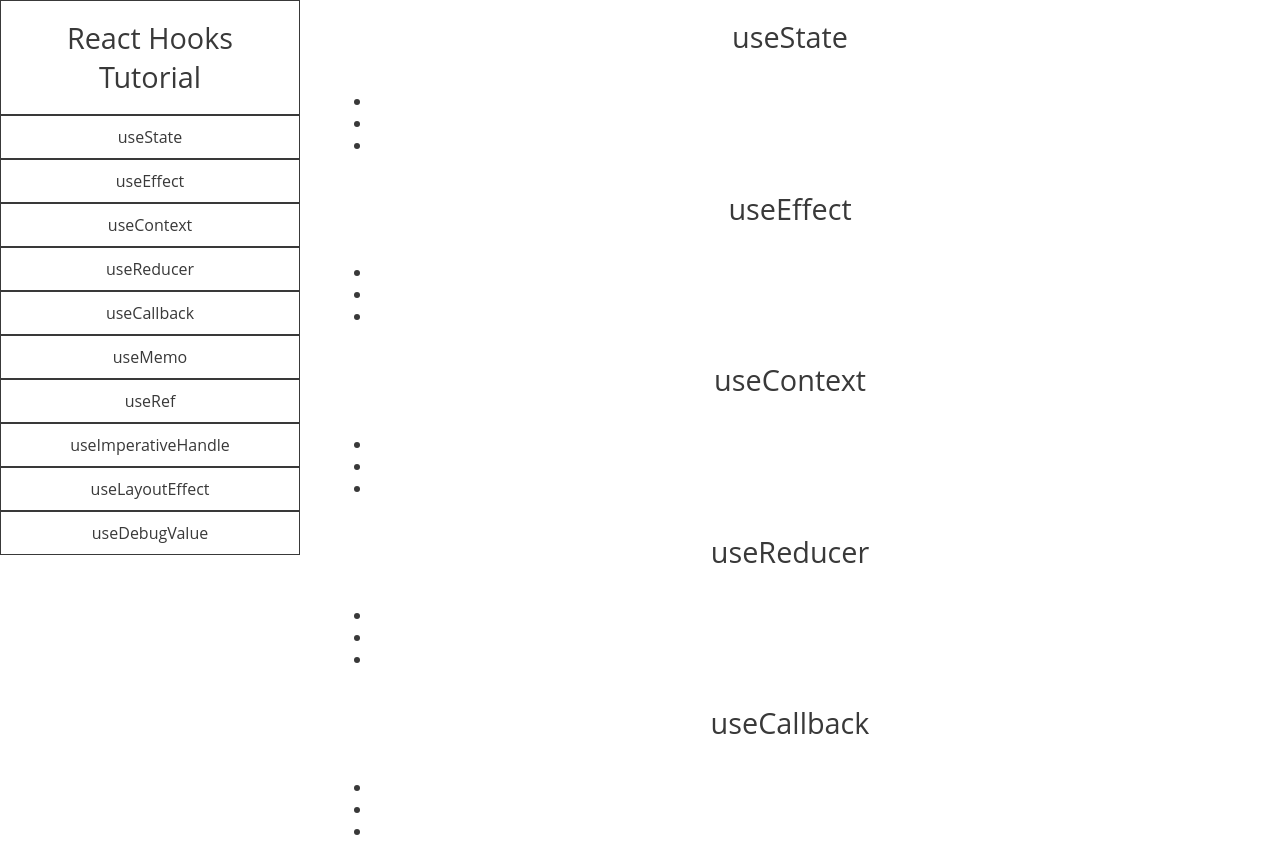
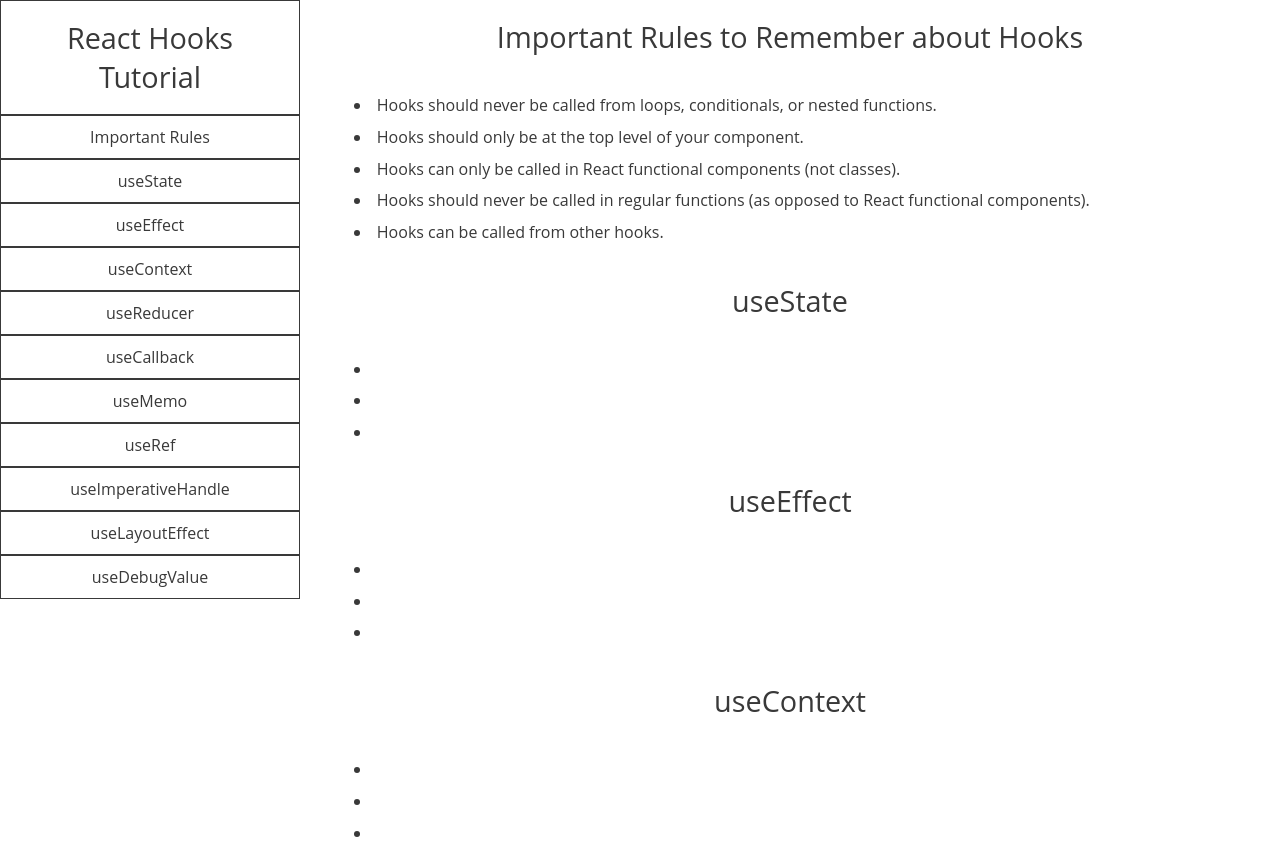
Before and after one commit to SabrinaMarkon/css-technical-documentation-page, a website: page index.html in a window 1280 px wide. Shown: the top 851 px of the page. Drawn offline with Linux system fonts and the light colour scheme.

Commit message:
Add React Hook important rules section.

```diff
--- a/index.html
+++ b/index.html
@@ -12,6 +12,7 @@
       <nav id="navbar">
         <header>React Hooks Tutorial</header>
         <ul>
+          <li><a href="#hookRules" class="nav-link">Important Rules</a></li>
           <li><a href="#useState" class="nav-link">useState</a></li>
           <li><a href="#useEffect" class="nav-link">useEffect</a></li>
           <li><a href="#useContext" class="nav-link">useContext</a></li>
@@ -25,6 +26,16 @@
         </ul>
       </nav>
       <main id="main-doc">
+          <section class="main-section" id="hookRules">
+            <header>Important Rules to Remember about Hooks</header>
+            <ul>
+              <li>Hooks should never be called from loops, conditionals, or nested functions.</li>
+              <li>Hooks should only be at the top level of your component.</li>
+              <li>Hooks can only be called in React functional components (not classes).</li>
+              <li>Hooks should never be called in regular functions (as opposed to React functional components).</li>
+              <li>Hooks can be called from other hooks.</li>
+            </ul>
+          </section>
         <section class="main-section" id="useState">
           <header>useState</header>
           <p></p>
--- a/styles.css
+++ b/styles.css
@@ -42,6 +42,9 @@ main {
   width: 100%;
   padding: 0 2em;
 }
+#main-doc li {
+  padding: 0.3em;
+}
 footer {
   display: flex;
   flex-direction: column;
```
